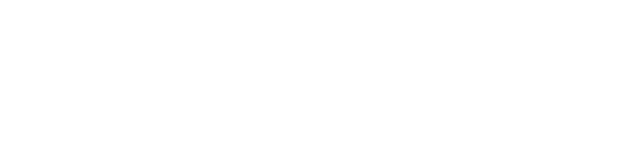
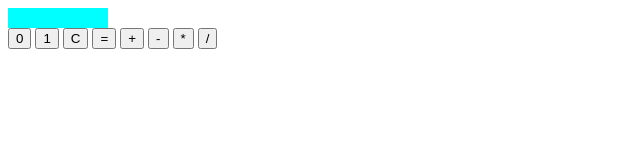
Before and after one commit to UpekshaHerath/JavaScript_Mini_projects, a plain HTML site: page BinaryCalculator/index.html in a window 1280 px wide. Shown: the whole page, without its empty margins (0-640 px from the left). Drawn offline with Linux system fonts and the light colour scheme.

Commit message:
button functionalities

```diff
--- a/BinaryCalculator/css/styles.css
+++ b/BinaryCalculator/css/styles.css
@@ -0,0 +1,5 @@
+#res {
+    width: 100px;
+    height: 20px;
+    background-color: aqua;
+}
--- a/BinaryCalculator/index.html
+++ b/BinaryCalculator/index.html
@@ -6,7 +6,17 @@
     <link rel="stylesheet" href="css/styles.css" type="text/css">
 </head>
 <body>
-
+    <div id="res"></div>
+    <div id="btns">
+        <button id="btn0" onclick="pressZero()">0</button>
+        <button id="btn1" onclick="pressOne()">1</button>
+        <button id="btnClr" onclick="clearValues()">C</button>
+        <button id="btnEql" onClick="calculate()">=</button>
+        <button id="btnSum" onclick="addition()">+</button>
+        <button id="btnSub" onClick="subtract()">-</button>
+        <button id="btnMul" onClick="multiply()">*</button>
+        <button id="btnDiv" onclick="devide()">/</button>
+    </div>
 
     <script src="js/binaryCalculator.js" type="text/javascript"></script>
 </body>
--- a/BinaryCalculator/js/binaryCalculator.js
+++ b/BinaryCalculator/js/binaryCalculator.js
@@ -0,0 +1,44 @@
+let result = document.getElementById('res');
+let firstValue = 0;
+let secondValue = 0;
+
+let pressZero = () => {
+    console.log(result.innerHTML);
+    result.innerHTML = result.innerHTML + "0";
+}
+
+let pressOne = () => {
+    result.innerHTML = result.innerHTML + "1";
+}
+
+let clearValues = () => {
+    result.innerHTML = "";
+}
+
+let calculate = () => {
+
+}
+
+let addition = () => {
+    firstValue = parseInt(result.innerHTML);
+    console.log(firstValue);
+    result.innerHTML = result.innerHTML + "+";
+}
+
+let subtract = () => {
+    firstValue = parseInt(result.innerHTML);
+    console.log(firstValue);
+    result.innerHTML = result.innerHTML + "-";
+}
+
+let multiply = () => {
+    firstValue = parseInt(result.innerHTML);
+    console.log(firstValue);
+    result.innerHTML = result.innerHTML + "*";
+}
+
+let devide = () => {
+    firstValue = parseInt(result.innerHTML);
+    console.log(firstValue);
+    result.innerHTML = result.innerHTML + "/";
+}
```
